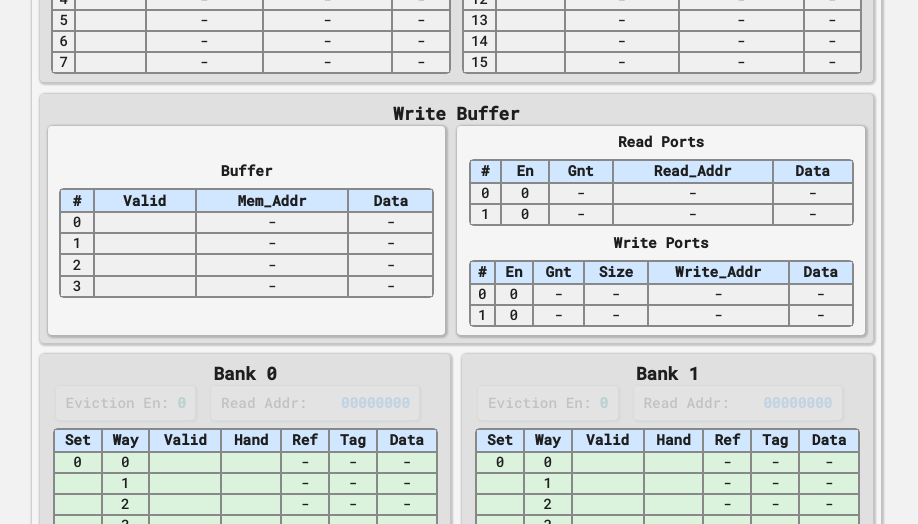
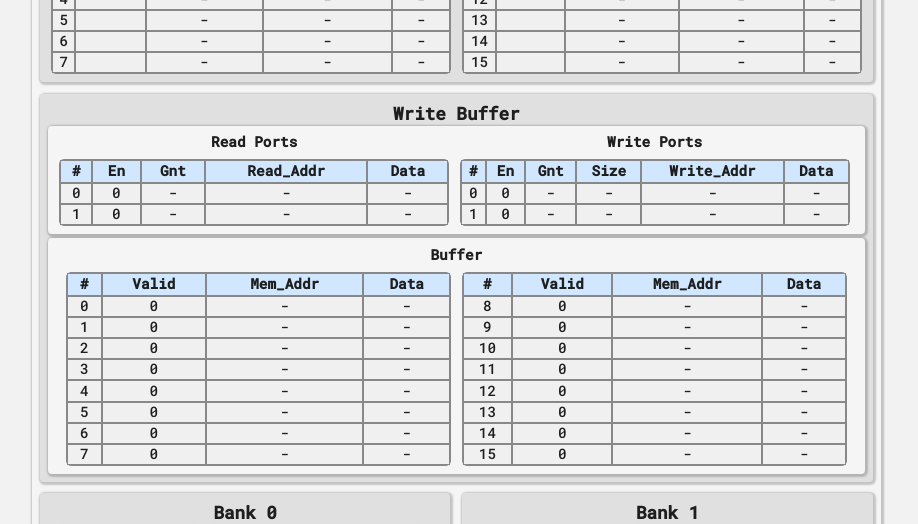
Before and after one commit to haytham918/vcdive, a Next.js app: page /debugger in a window 1280 px wide. Shown: the part 3780-4304 px from the top of the page, without its empty margins (0-918 px from the left). Built offline with nearby package versions, Linux system fonts and the light colour scheme; no server answers.

Commit message:
update write buffer

```diff
--- a/src/app/debugger/page.tsx
+++ b/src/app/debugger/page.tsx
@@ -17,7 +17,6 @@ import Terminal from "@/components/processor_components/Terminal";
 import TerminalDialog from "@/components/processor_components/TerminalDialog";
 import ThemeToggle from "@/components/ThemeToggle";
 import { convert_hex_to_dec, reverse_string } from "@/lib/utils";
-import { Label } from "@headlessui/react";
 import { useCallback, useEffect, useState } from "react";
 import toast, { Toaster } from "react-hot-toast";
 /*
--- a/src/components/processor_components/Dcache.tsx
+++ b/src/components/processor_components/Dcache.tsx
@@ -10,7 +10,8 @@ let DCACHE_NUM_WAYS = 4; // Number of Ways per Set
 let DCACHE_BANK_ENTRY_SIZE = 16; // Number of Cachelines per Bank
 const MSHR_SEGMENT_SIZE = 8; // SEGMENT SIZE for MSHR
 let MSHR_SIZE = 16; // Size of MSHR
-let WRITE_BUFFER_SIZE = 4; // Size of Write Buffer
+let WRITE_BUFFER_SIZE = 16; // Size of Write Buffer
+const WRITE_BUFFER_SEGMENT_SIZE = 8; // Segment Size
 let WRITE_BUFFER_READ_PORT_SIZE = 2;
 let WRITE_BUFFER_WRITE_PORT_SIZE = 2;
 const Dcache: React.FC<{
@@ -317,7 +318,7 @@ const Dcache: React.FC<{
             dcache_data["DCACHE.WRITE_BUFFER.WRITE_PORTS"]
         );
     }
-    const write_buffer_valids: string[] = Array(WRITE_BUFFER_SIZE).fill("");
+    const write_buffer_valids: string[] = Array(WRITE_BUFFER_SIZE).fill("0");
     const write_buffer_addrs: string[] = Array(WRITE_BUFFER_SIZE).fill("-");
     const write_buffer_datas: string[] = Array(WRITE_BUFFER_SIZE).fill("-");
     const write_buffer_colors: string[] = Array(WRITE_BUFFER_SIZE).fill("");
@@ -463,11 +464,13 @@ const Dcache: React.FC<{
         }
     }
 
-    const write_buffer_comp = (
-        <div className="flex flex-row w-[100%]">
-            <div className="inner-section section">
-                <h3 className="smallsection-text font-bold mb-2">Buffer</h3>
-                <table className="write-buffer-table">
+    const WRITE_BUFFER_INDEX_SEGMENTS = segment_idx(
+        WRITE_BUFFER_SEGMENT_SIZE,
+        WRITE_BUFFER_SIZE
+    );
+    const write_buffer_tables = WRITE_BUFFER_INDEX_SEGMENTS.map(
+        (segment, segment_idx) => (
+            <table key={segment_idx} className="write-buffer-table">
                 <thead>
                     <tr>
                         <th>#</th>
@@ -478,24 +481,53 @@ const Dcache: React.FC<{
                 </thead>
 
                 <tbody>
-                        {Array.from({ length: WRITE_BUFFER_SIZE }, (_, i) => (
-                            <tr>
-                                <td className={write_buffer_colors[i]}>{i}</td>
-                                <td className={write_buffer_colors[i]}>
-                                    {write_buffer_valids[i]}
+                    {Array.from(
+                        { length: WRITE_BUFFER_SEGMENT_SIZE },
+                        (_, i) => {
+                            const actual_index =
+                                segment_idx * WRITE_BUFFER_SEGMENT_SIZE + i;
+                            return (
+                                <tr key={i}>
+                                    <td
+                                        className={
+                                            write_buffer_colors[actual_index]
+                                        }
+                                    >
+                                        {actual_index}
                                     </td>
-                                <td className={write_buffer_colors[i]}>
-                                    {write_buffer_addrs[i]}
+                                    <td
+                                        className={
+                                            write_buffer_colors[actual_index]
+                                        }
+                                    >
+                                        {write_buffer_valids[actual_index]}
                                     </td>
-                                <td className={write_buffer_colors[i]}>
-                                    {write_buffer_datas[i]}
+                                    <td
+                                        className={
+                                            write_buffer_colors[actual_index]
+                                        }
+                                    >
+                                        {write_buffer_addrs[actual_index]}
+                                    </td>
+                                    <td
+                                        className={
+                                            write_buffer_colors[actual_index]
+                                        }
+                                    >
+                                        {write_buffer_datas[actual_index]}
                                     </td>
                                 </tr>
-                        ))}
+                            );
+                        }
+                    )}
                 </tbody>
             </table>
-            </div>
-            <div className="flex flex-col inner-section ml-auto gap-y-2 section">
+        )
+    );
+
+    const write_buffer_comp = (
+        <div className="flex flex-col w-[100%] gap-y-1">
+            <div className="flex-row inner-section gap-x-1 flex partial-info-section">
                 {/* Read Ports */}
                 <div className="flex flex-col items-center">
                     <h3 className="smallsection-text font-bold mb-2">
@@ -516,7 +548,7 @@ const Dcache: React.FC<{
                             {Array.from(
                                 { length: WRITE_BUFFER_READ_PORT_SIZE },
                                 (_, i) => (
-                                    <tr>
+                                    <tr key={i}>
                                         <td
                                             className={
                                                 write_buffer_read_request_colors[
@@ -590,7 +622,7 @@ const Dcache: React.FC<{
                             {Array.from(
                                 { length: WRITE_BUFFER_WRITE_PORT_SIZE },
                                 (_, i) => (
-                                    <tr>
+                                    <tr key={i}>
                                         <td
                                             className={
                                                 write_buffer_write_forward_colors[
@@ -668,6 +700,12 @@ const Dcache: React.FC<{
                     </table>
                 </div>
             </div>
+            <div className="inner-section section">
+                <h3 className="smallsection-text font-bold mb-2">Buffer</h3>
+                <div className="flex flex-row gap-x-1">
+                    {write_buffer_tables}
+                </div>
+            </div>
         </div>
     );
 
--- a/src/components/processor_components/Section.css
+++ b/src/components/processor_components/Section.css
@@ -130,11 +130,11 @@
 }
 
 .write-buffer-table {
-    min-width: 375px;
+    min-width: 385px;
 }
 
 .write-buffer-ports-table {
-    min-width: 385px;
+    min-width: 390px;
 }
 
 .terminal-container {
```
Lines whose indentation alone changed are shown as unchanged.
